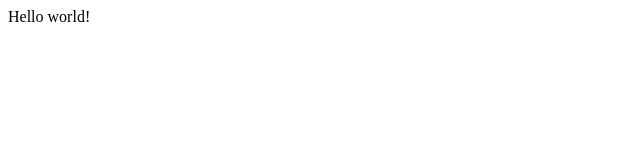
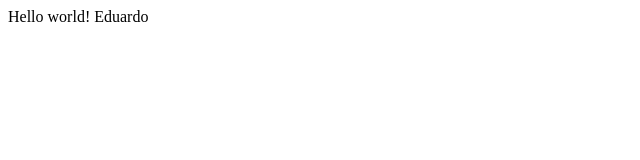
Before and after one commit to angelorozco/AngelAndEduardo, a plain HTML site: page index.html in a window 1280 px wide. Shown: the full height of the page, 0-640 px from the left. Drawn offline with Linux system fonts and the light colour scheme.

Commit message:
Change 1

```diff
--- a/index.html
+++ b/index.html
@@ -1,12 +1,15 @@
 <!DOCTYPE html>
 <html lang="en">
+
 <head>
     <meta charset="UTF-8">
     <meta http-equiv="X-UA-Compatible" content="IE=edge">
     <meta name="viewport" content="width=device-width, initial-scale=1.0">
     <title>Document</title>
 </head>
+
 <body>
-    Hello world!
+    Hello world! Eduardo
 </body>
+
 </html>
```
